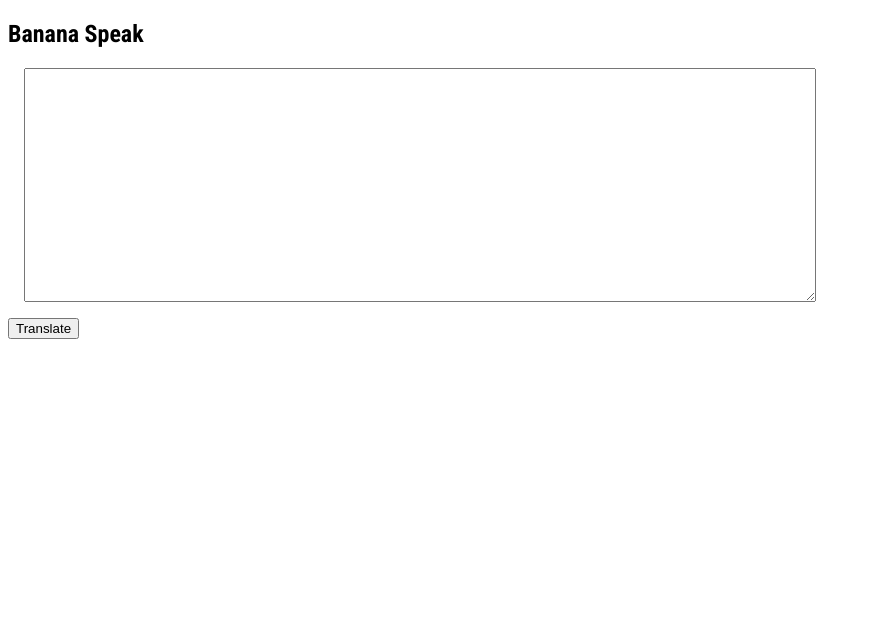
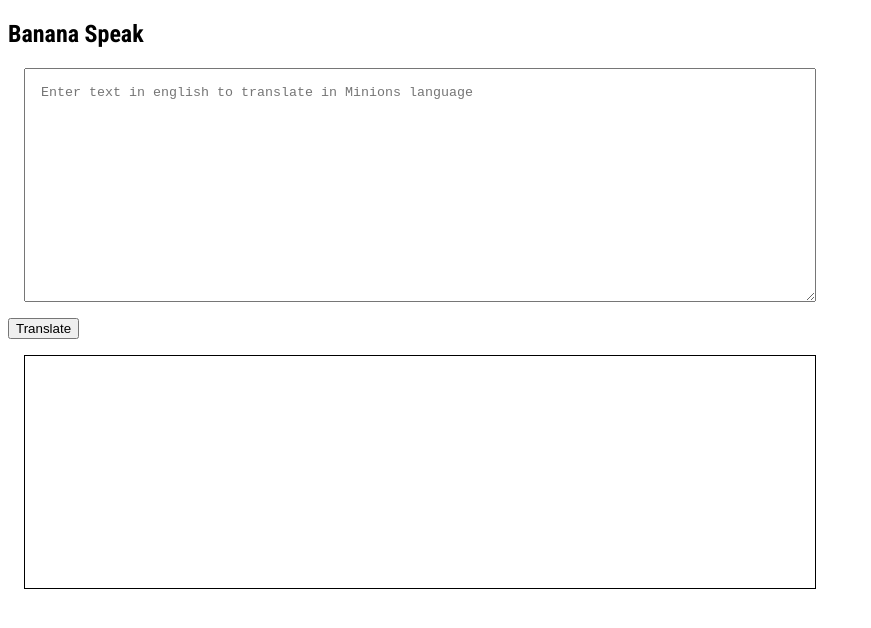
Before and after one commit to aman11s/Minion-Speak-WebApp, a plain HTML site: page index.html in a window 1280 px wide. Shown: the whole page, without its empty margins (0-871 px from the left). Drawn offline with Linux system fonts and the light colour scheme.

Commit message:
add : output div

```diff
--- a/index.html
+++ b/index.html
@@ -15,8 +15,9 @@
     </header>
 
     <main>
-        <textarea id="input"></textarea>
+        <textarea id="input" placeholder="Enter text in english to translate in Minions language"></textarea>
         <button id="btn-translate">Translate</button>
+        <div id="output"></div>
     </main>
 </body>
 </html>
--- a/style.css
+++ b/style.css
@@ -11,3 +11,11 @@ body {
     padding: 1rem;
     margin: 1rem;
 }
+
+#output {
+    height: 25vh;
+    width: 60%;
+    padding: 1rem;
+    margin: 1rem;
+    border: 1px solid black;
+}
```
Also changed, not shown: app.js (added).
